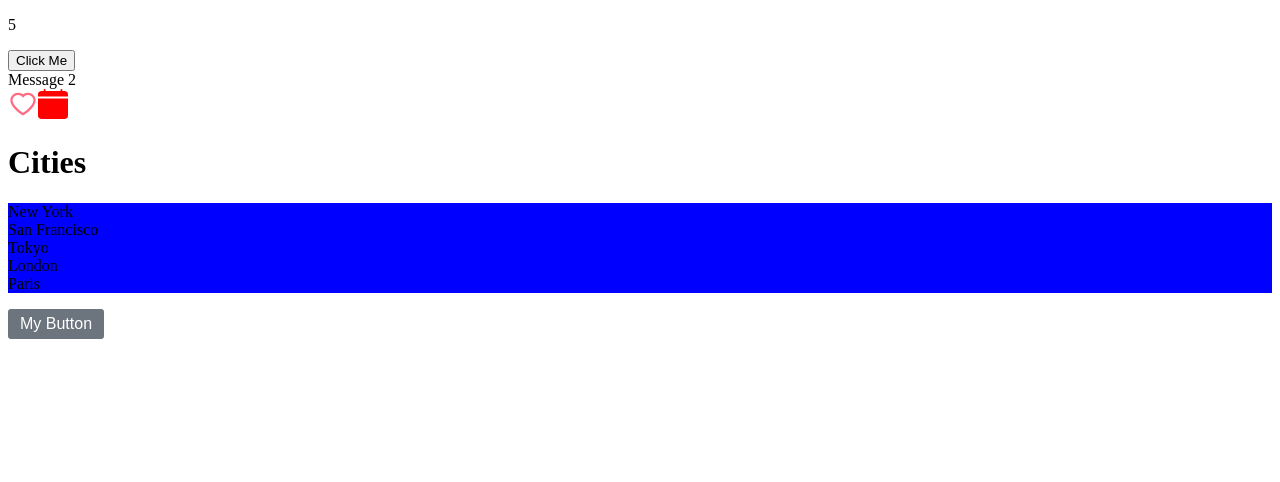
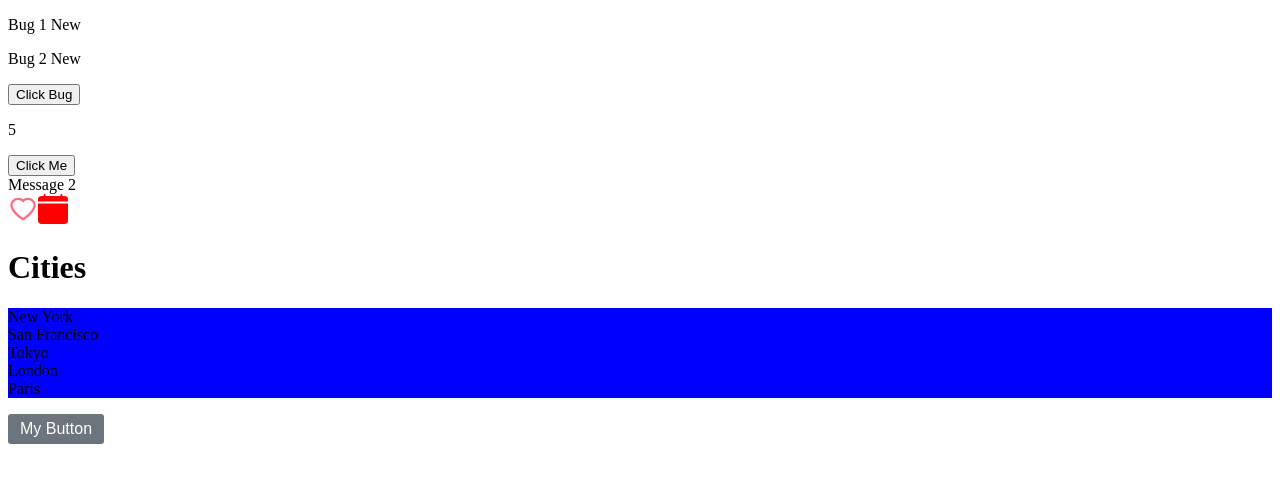
Before and after one commit to lab127/react-vite, a React (Vite) app: page / in a window 1280 px wide. Shown: the top 482 px of the page. Built offline with nearby package versions, Linux system fonts and the light colour scheme.

Commit message:
p1.5.10 simplify update array object with immer

```diff
--- a/package.json
+++ b/package.json
@@ -10,6 +10,7 @@
   },
   "dependencies": {
     "bootstrap": "^5.2.3",
+    "immer": "^9.0.19",
     "react": "^18.2.0",
     "react-dom": "^18.2.0",
     "react-icons": "^4.7.1",
--- a/src/App.tsx
+++ b/src/App.tsx
@@ -6,6 +6,7 @@ import "./App.css";
 import { BsFillCalendarFill } from "react-icons/bs";
 import Like from "./components/Like";
 import Message from "./Message";
+import produce from "immer";
 
 function App() {
   let items = ["New York", "San Francisco", "Tokyo", "London", "Paris"];
@@ -80,11 +81,29 @@ function App() {
   ]);
 
   const handleBugClick = () => {
-    setBugs(bugs.map((bug) => (bug.id === 1 ? { ...bug, fixed: true } : bug)));
+    // setBugs(bugs.map((bug) => (bug.id === 1 ? { ...bug, fixed: true } : bug)));
+
+    // dalam penggunaan immer, draft adalah proxy object bug array
+    // seperti copy dari draft yang mutable bisa diubah
+    setBugs(
+      produce((draft) => {
+        // jika bug.id === 1
+        const bug = draft.find((bug) => bug.id === 1);
+        if (bug) bug.fixed = true;
+      })
+    );
   };
 
   return (
     <>
+      <div>
+        {bugs.map((bug) => (
+          <p key={bug.id}>
+            {bug.title} {bug.fixed ? "Fixed" : "New"}
+          </p>
+        ))}
+        <button onClick={handleBugClick}>Click Bug</button>
+      </div>
       <p>{drink.price}</p>
       <button onClick={handleDrinkClick}>Click Me</button>
       <Message />
```
Also changed, not shown: 2 other files (tests, documents, lock files or other folders).
